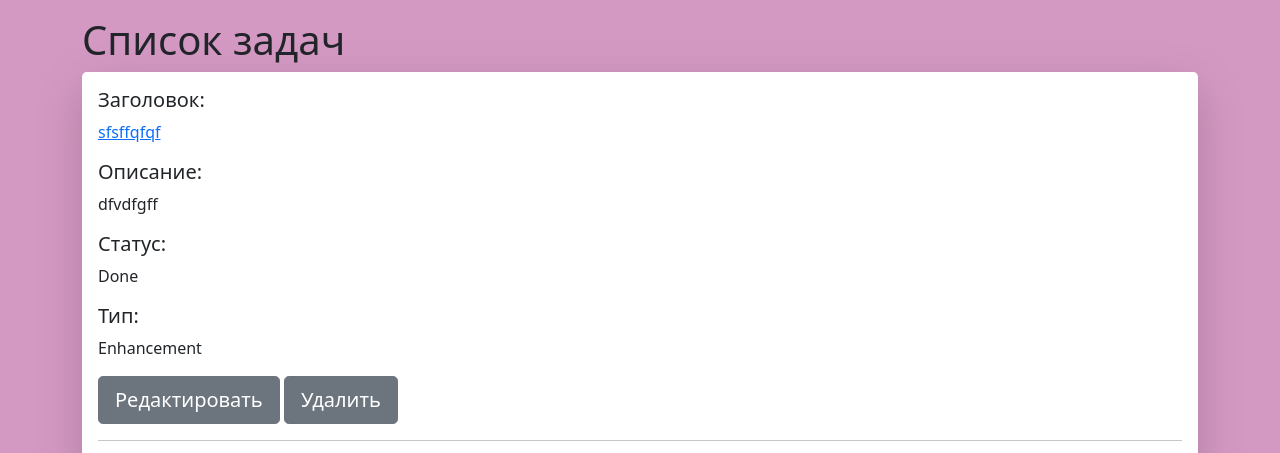
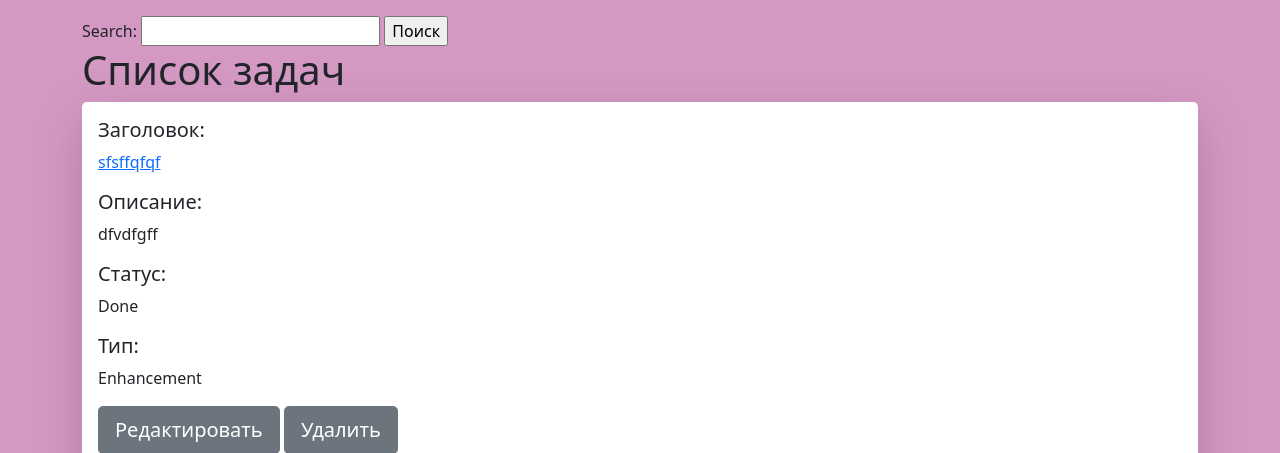
Before and after one commit to Nadezhda2205/homework_70_Nadezhda_Khovrich, a Django app: page / in a window 1280 px wide. Shown: the part 56-509 px from the top of the page. Run offline with Django 4.2, Linux system fonts and the light colour scheme; data comes from the database, SQL or seed files in the repository.

Commit message:
Добавлен поиск в TaskListView

```diff
--- a/issue/forms.py
+++ b/issue/forms.py
@@ -1,8 +1,12 @@
 from issue.models import Task
-from django.forms import ModelForm
+from django import forms
 
 
-class TaskForm(ModelForm):
+class TaskForm(forms.ModelForm):
     class Meta:
         model = Task
         fields = ['summary', 'description',  'status',  'type']
+
+
+class SearchTaskForm(forms.Form):
+    search = forms.CharField(required=False)
--- a/issue/views.py
+++ b/issue/views.py
@@ -1,9 +1,9 @@
-from multiprocessing import context
 from django.shortcuts import render, get_object_or_404, redirect
 from django.views.generic import TemplateView, ListView
 from typing import Any
-from issue.forms import TaskForm
+from issue.forms import TaskForm, SearchTaskForm
 from issue.models import Task
+from django.db.models import Q
 
 
 class TaskListView(ListView):
@@ -14,10 +14,41 @@ class TaskListView(ListView):
     paginate_orphans = 1
 
 
-    # def get_context_data(self, **kwargs: Any) -> dict[str, Any]:
-    #     context = super().get_context_data(**kwargs)
-    #     context['tasks'] = Task.objects.all()
-    #     return context
+    def get_context_data(self, **kwargs):
+        print('get_context_data')
+
+        context = super().get_context_data(**kwargs)
+        context['form'] = self.form
+        return context
+
+    def get(self, request, *args, **kwargs):
+        print('get')
+
+        self.form = self.get_search_form()
+        self.search_value = self.get_search_value()
+        print(self.search_value)
+        return super().get(request, *args, **kwargs)
+
+    def get_search_form(self):
+        print('get_search_form')
+        return SearchTaskForm(self.request.GET)
+
+    def get_search_value(self):
+        print('get_search_value')
+
+        if self.form.is_valid():
+            return self.form.cleaned_data.get('search')
+        return None
+
+    def get_queryset(self):
+        print('get_queryset')
+        queryset = super().get_queryset()
+        if self.search_value:
+            queryset = queryset.filter(
+                Q(summary__iregex=self.search_value) | Q(description__iregex=self.search_value)
+                )
+        return queryset
+
 
 class TaskDetailView(TemplateView):
     template_name: str = 'task_detail.html'
--- a/templates/task_list.html
+++ b/templates/task_list.html
@@ -4,8 +4,16 @@
 Список задач
 {% endblock %}
 
+{% block content %}
 
-{% block content %}
+<form action="" method="GET">
+    {% csrf_token %}
+
+    {{ form}}
+
+    <input type="submit" value="Поиск">
+
+  </form>
 
 <h1>Список задач</h1>
 <div class="shadow-lg p-3 mb-5 bg-body rounded-3">
@@ -27,7 +35,9 @@
     <a class="btn btn-secondary btn-lg" href="{% url 'task_delete' task.pk  %}">Удалить</a>
 
     <hr>
-
+    {% empty %}
+    <p>Статус запроса 404</p>
+    <p>Задача не найдена</p>
     {% endfor %}
 </div>
 
```
